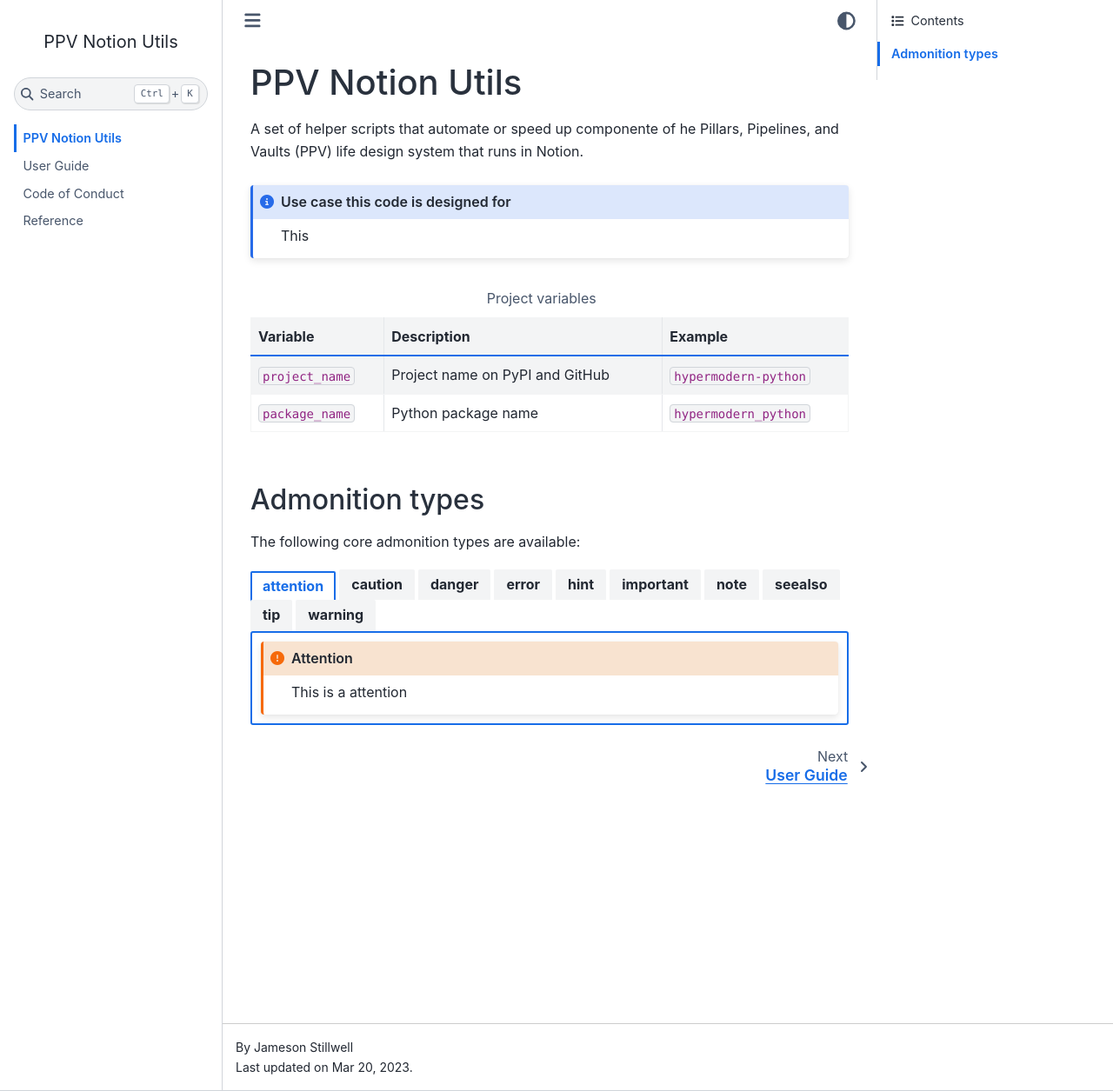
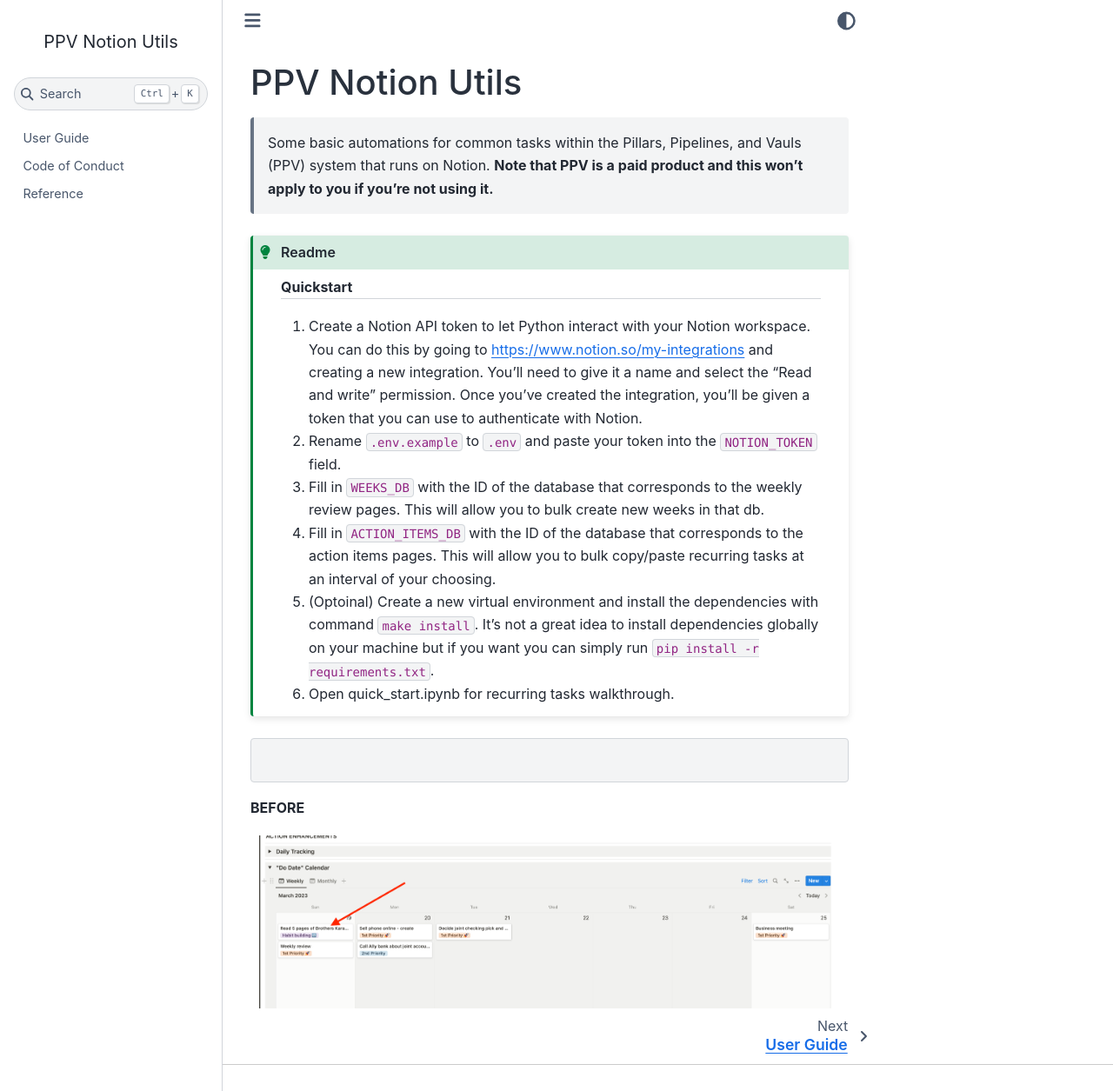
Before and after one commit to GlobalMin/ppv-notion-utils, a Sphinx documentation site: the page built from docs/index.md, in a window 1280 px wide and 1255 px high. Shown: the whole window at 87% size. Built offline with Sphinx 7.4.7 and the Sphinx Book theme 1.1.4, drawn with Linux system fonts in a browser that asks for light colours.

Commit message:
docs updates

````diff
--- a/docs/_static/local.css
+++ b/docs/_static/local.css
@@ -1,7 +1,11 @@
-/* dummy placeholder css */
-div.dummy {
-    background-color: #f0f0f0;
-    border: 1px solid #ccc;
-    padding: 10px;
-    margin: 10px;
+
+
+/* Hide footer */
+.bd-footer {
+    display: none;
 }
+
+
+footer.bd-footer-content .bd-footer-content__inner {
+    display: none;
+}
--- a/docs/conf.py
+++ b/docs/conf.py
@@ -76,17 +76,19 @@
 # -- HTML output -------------------------------------------------
 html_title = "PPV Notion Utils"
 
-html_last_updated_fmt = ""
+
+html_show_copyright = False
+html_show_sphinx = False
 html_static_path = ["_static"]
 html_css_files = ["local.css"]
 html_show_copyright = False
-html_show_sphinx = False
 html_theme = "sphinx_book_theme"
+html_last_updated_fmt = None
 
 html_theme_options = {
     "use_download_button": False,
     "use_fullscreen_button": False,
-    "home_page_in_toc": True,
+    "home_page_in_toc": False,
     "show_nav_level": 2,
     "navigation_depth": 2
 }
--- a/docs/index.md
+++ b/docs/index.md
@@ -1,37 +1,35 @@
+
+# PPV Notion Utils
 
 
-# PPV Notion Utils
-A set of helper scripts that automate or speed up componente of he Pillars, Pipelines, and Vaults (PPV) life design system that runs in Notion.
+>Some basic automations for common tasks within the Pillars, Pipelines, and Vauls (PPV) system that runs on Notion. **Note that PPV is a paid product and this won't apply to you if you're not using it.**
 
 
-:::{admonition} Use case this code is designed for
-:class: note
-This
-:::
+```{admonition} Readme
+:class: tip
+:name: list-table-options
 
-:::{list-table} Project variables
-:header-rows: 1
-:widths: auto
-
-- - Variable
-  - Description
-  - Example
-- - `project_name`
-  - Project name on PyPI and GitHub
-  - `hypermodern-python`
-- - `package_name`
-  - Python package name
-  - `hypermodern_python`
-
-:::
-
-## Admonition types
-
-The following core admonition types are available:
-
-```{myst-admonitions} attention, caution, danger, error, hint, important, note, seealso, tip, warning
+### Quickstart
+1. Create a Notion API token to let Python interact with your Notion workspace. You can do this by going to [https://www.notion.so/my-integrations](https://www.notion.so/my-integrations) and creating a new integration. You'll need to give it a name and select the "Read and write" permission. Once you've created the integration, you'll be given a token that you can use to authenticate with Notion.
+2. Rename `.env.example` to `.env` and paste your token into the `NOTION_TOKEN` field.
+3. Fill in `WEEKS_DB` with the ID of the database that corresponds to the weekly review pages. This will allow you to bulk create new weeks in that db.
+4. Fill in `ACTION_ITEMS_DB` with the ID of the database that corresponds to the action items pages. This will allow you to bulk copy/paste recurring tasks at an
+interval of your choosing.
+5. (Optoinal) Create a new virtual environment and install the dependencies with command `make install`. It's not a great idea to install dependencies globally on your machine but if you want you can simply run `pip install -r requirements.txt`.
+5. Open quick_start.ipynb for recurring tasks walkthrough.
 
 ```
+```
+```
+**BEFORE**
+
+```{image} _static/recurring_task_before.png
+:class: sd-m-auto
+:name: landing-page-logo
+```
+
+
+
 
 
 ```{toctree}
````
Also changed, not shown: README.md (+2 -1 lines), docs/_static/recurring_task_after.png (added), docs/_static/recurring_task_before.png (added), quick_start.ipynb, 1 other file.
